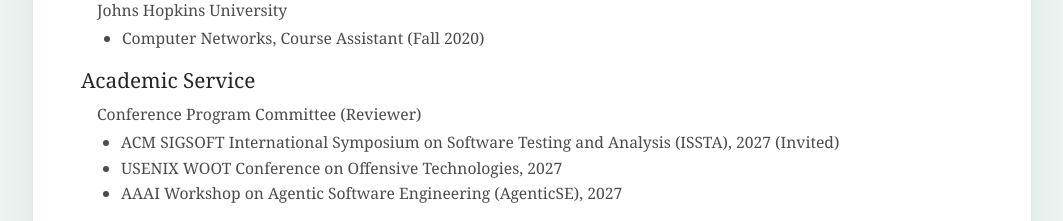
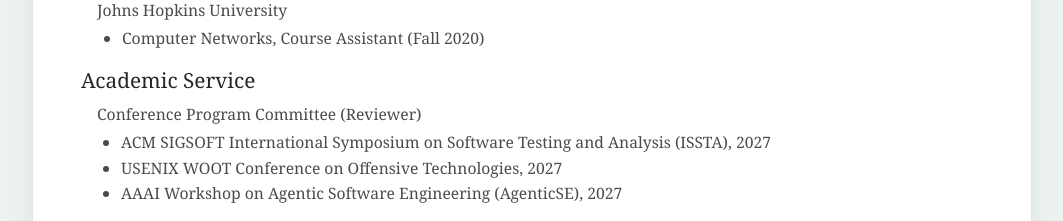
Before and after one commit to Ryan-hub-bit/ryan-hub-bit.github.io, a Next.js app: page / in a window 1280 px wide. Shown: the part 1820-2041 px from the top of the page, without its empty margins (108-1171 px from the left). Built offline with nearby package versions, Linux system fonts and the light colour scheme.

Commit message:
Simplify ISSTA 2027 program committee entry

```diff
--- a/app/home-content.tsx
+++ b/app/home-content.tsx
@@ -578,7 +578,7 @@ export default function HomeContent({ language = "en" }: { language?: "en" | "zh
             <h3 className="service-category">{t("Conference Program Committee (Reviewer)", "会议程序委员会（审稿人）")}</h3>
             <ul className="compact-entry-list">
               <li lang="en">
-                ACM SIGSOFT International Symposium on Software Testing and Analysis (ISSTA), 2027 (Invited)
+                ACM SIGSOFT International Symposium on Software Testing and Analysis (ISSTA), 2027
               </li>
               <li lang="en">
                 USENIX WOOT Conference on Offensive Technologies, 2027
```
Also changed, not shown: 1 other file (tests, documents, lock files or other folders).
